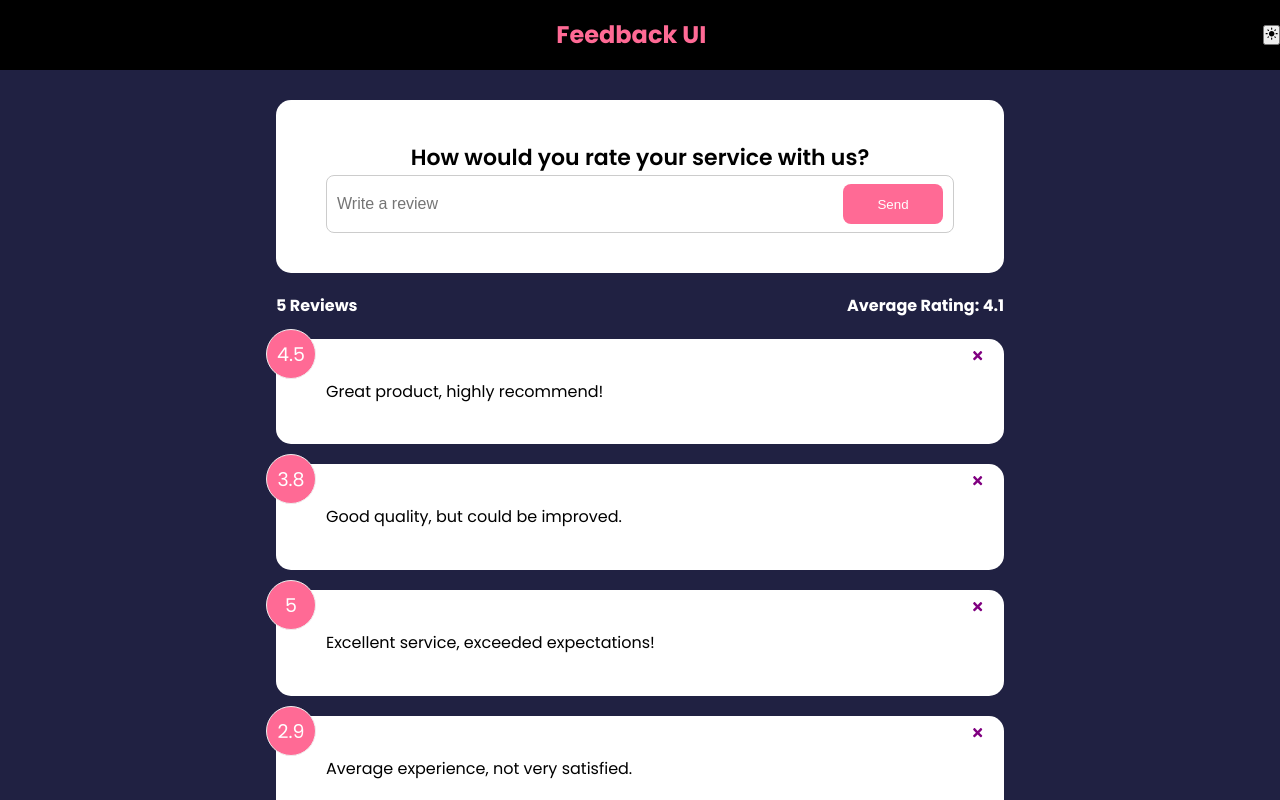
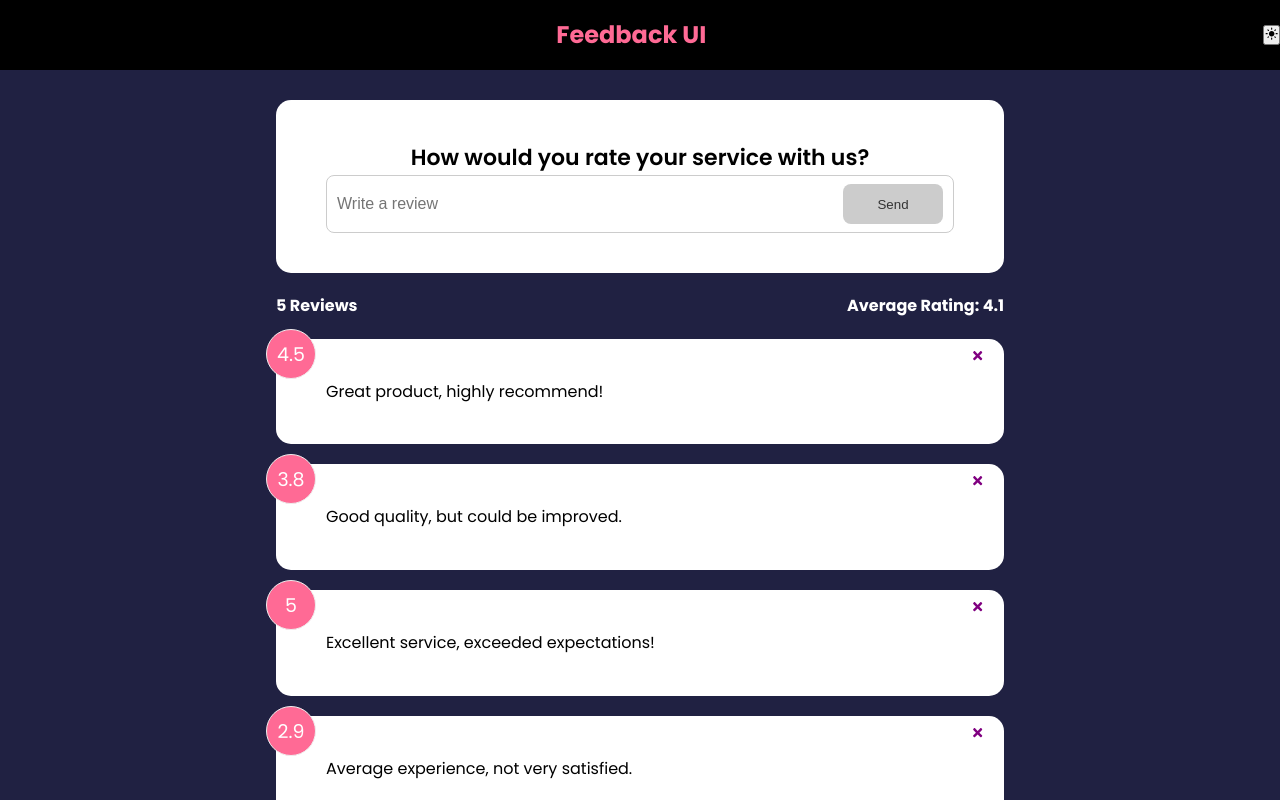
Before and after one commit to midorikawaguti/feedback-app, a React (Create React App) app: page / in a window 1280 px wide. Shown: the top 800 px of the page. Built offline with nearby package versions, Linux system fonts and the light colour scheme.

Commit message:
Real Time Validation

```diff
--- a/src/components/FeedbackForm.jsx
+++ b/src/components/FeedbackForm.jsx
@@ -6,10 +6,24 @@
 
 function FeedbackForm( {reverse} ) {
     const [text, setText] = useState('')
+    const [btnDisabled, setBtnDisabled] = useState(true)
+    const [message, setMessage] = useState('')
 
     const handleTextChange = (e) => {
+        if(text === ''){
+            setBtnDisabled(true)
+            setMessage(null)
+        } else if (text !=='' && text.trim().length <=10) {
+            setMessage('Text must be at least 10 characters')
+            setBtnDisabled(true)
+        }else{
+            setMessage(null)
+            setBtnDisabled(false)
+        }
+
         setText(e.target.value)
     }
+
 
   return (
     <Card reverse={reverse} >
@@ -22,8 +36,11 @@
             placeholder='Write a review'
             value = {text}
             />
-            <Button type='submit' version='secondary '>Send</Button>
+            <Button type='submit' isDisabled={btnDisabled}>
+                Send
+            </Button>
         </div>
+        {message && <div className='message'>{message}</div>}
       </form>
     </Card>
   )
```
